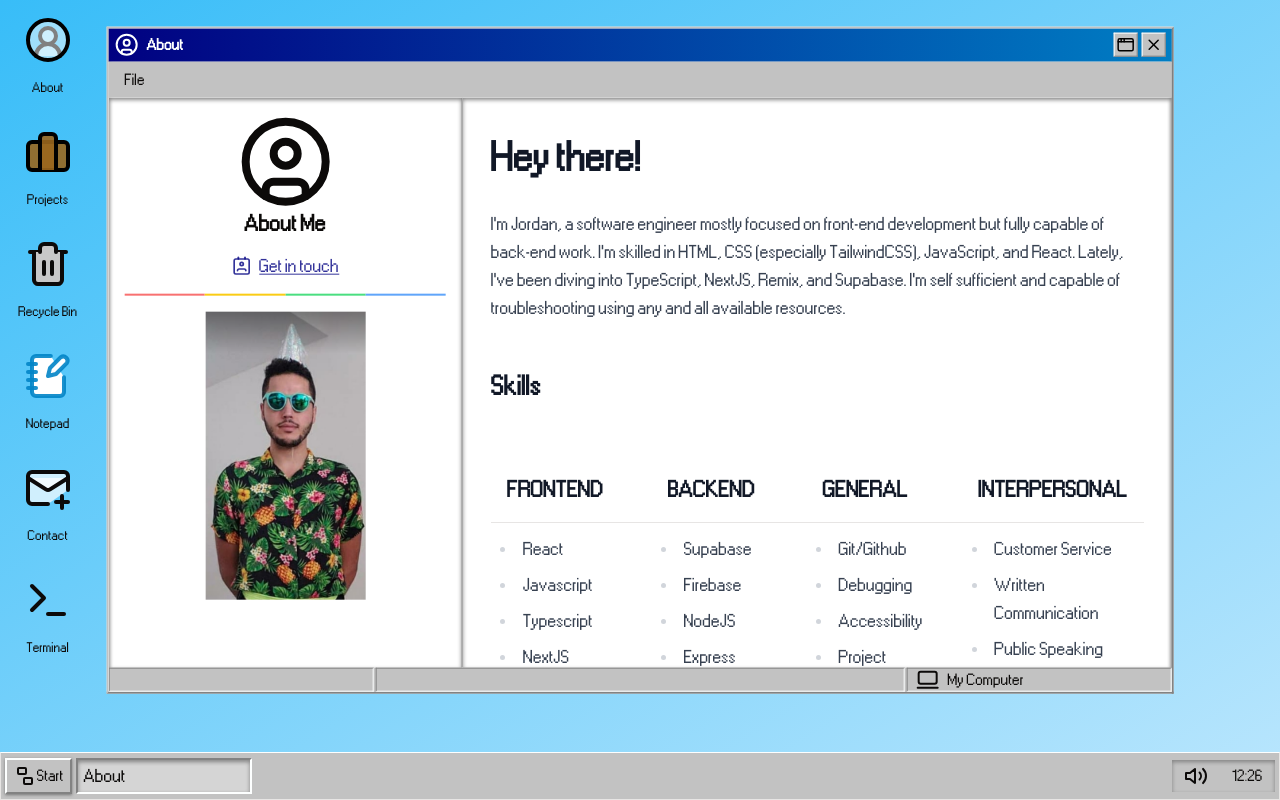
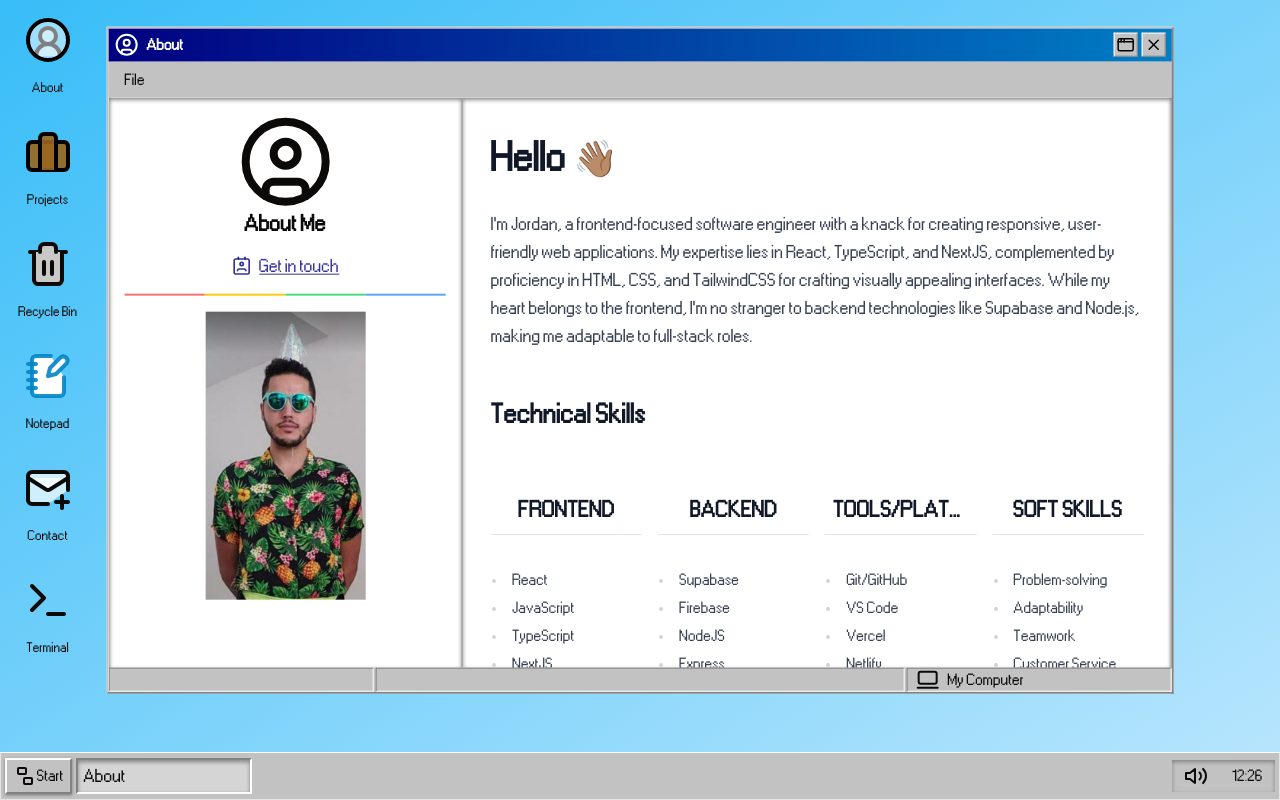
Before and after one commit to jccdev45/portfolio, a Next.js app: page /about in a window 1280 px wide. Built offline with nearby package versions, Linux system fonts and the light colour scheme.

Commit message:
refactor: :recycle: Update About me
- Update skills - Rewrite about me text - Update styling for skills display to accomodate 4 sections instead of 3

```diff
--- a/app/about/page.tsx
+++ b/app/about/page.tsx
@@ -13,11 +13,13 @@ const data = [
     category: "FRONTEND",
     skills: [
       "React",
-      "Javascript",
-      "Typescript",
+      "JavaScript",
+      "TypeScript",
       "NextJS",
       "TailwindCSS",
-      "HTML/CSS",
+      "HTML",
+      "CSS",
+      "Remix",
     ],
   },
   {
@@ -25,16 +27,19 @@ const data = [
     skills: ["Supabase", "Firebase", "NodeJS", "Express", "PostgreSQL"],
   },
   {
-    category: "GENERAL",
-    skills: ["Git/Github", "Debugging", "Accessibility", "Project Management"],
+    category: "TOOLS/PLATFORMS",
+    skills: ["Git/GitHub", "VS Code", "Vercel", "Netlify"],
   },
   {
-    category: "INTERPERSONAL",
+    category: "SOFT SKILLS",
     skills: [
+      "Problem-solving",
+      "Adaptability",
+      "Teamwork",
       "Customer Service",
       "Written Communication",
       "Public Speaking",
-      "Stressful Situations",
+      "Stress Management",
     ],
   },
 ]
@@ -81,70 +86,79 @@ export default function AboutPage() {
 
           <section className="mx-auto flex flex-col overflow-scroll px-3 py-10 scrollbar scrollbar-track-rounded-none scrollbar-thumb-rounded-none lg:col-span-2 lg:shadow-inner lg:shadow-windows-dark">
             <div className="prose max-w-full px-4">
-              <h1 className="text-center lg:text-left">Hey there!</h1>
+              <h1 className="text-center lg:text-left">Hello 👋🏽</h1>
               <p className="">
-                I'm Jordan, a software engineer mostly focused on front-end
-                development but fully capable of back-end work. I'm skilled in
-                HTML, CSS (especially TailwindCSS), JavaScript, and React.
-                Lately, I've been diving into TypeScript, NextJS, Remix, and
-                Supabase. I'm self sufficient and capable of troubleshooting
-                using any and all available resources.
+                I'm Jordan, a frontend-focused software engineer with a knack
+                for creating responsive, user-friendly web applications. My
+                expertise lies in React, TypeScript, and NextJS, complemented by
+                proficiency in HTML, CSS, and TailwindCSS for crafting visually
+                appealing interfaces. While my heart belongs to the frontend,
+                I'm no stranger to backend technologies like Supabase and
+                Node.js, making me adaptable to full-stack roles.
               </p>
 
-              <h2 className="">Skills</h2>
-              <div className="flex flex-col break-words sm:table sm:w-full sm:min-w-full sm:table-auto sm:flex-row">
+              <h2 className="">Technical Skills</h2>
+              <div className="grid grid-cols-1 gap-4 sm:grid-cols-2 lg:grid-cols-4">
                 {data.map(({ category, skills }) => (
-                  <div className="sm:table-cell sm:w-1/3" key={category}>
-                    <h3 className="border-b p-4">{category}</h3>
-                    <ul>
+                  <div key={category} className="">
+                    <h3 className="truncate border-b p-2 text-center font-bold">
+                      {category}
+                    </h3>
+                    <ul className="space-y-2 p-4">
                       {skills.map((skill) => (
-                        <li key={skill}>{skill}</li>
+                        <li key={skill} className="text-sm">
+                          {skill}
+                        </li>
                       ))}
                     </ul>
                   </div>
                 ))}
               </div>
 
-              <h2 className="">Experience</h2>
+              <h2 className="">Journey & Experience</h2>
               <p className="">
-                Most recently, I worked as a cook at a high-level restaurant in
-                downtown Manhattan and before that, I was a teaching assistant
-                at a software engineer bootcamp. I've also served in the Army
-                and worked as a residential electrician so I've definitely got a
-                well-rounded background and I'm ready to handle those "
-                <i>can you believe this shit?</i>&nbsp;&nbsp;" moments.
+                My path to software engineering has been anything but
+                conventional. I've worn many hats - from serving in the Army as
+                a Power Generator Equipment Repairer to working as a residential
+                electrician, and even as a line cook in a high-pressure
+                Manhattan restaurant. Additionally, I was a teaching assistant
+                at a software engineering bootcamp, where I honed my skills in
+                explaining complex concepts and troubleshooting code. This
+                diverse background has equipped me with a unique problem-solving
+                perspective and the ability to thrive in fast-paced, challenging
+                environments.
               </p>
 
-              <h2 className="">Interests</h2>
+              <h2 className="">Beyond Code</h2>
               <p className="">
-                Besides my technical chops, I consider myself a laid-back person
-                with diverse interests. People usually find me friendly and
-                easygoing. I've got a strong work ethic and love learning new
-                things. Outside of web dev, I'm an avid PC gamer (League of
-                Legends player for well over a decade so...there's that), pro
-                wrestling fan and occasionally I'll even pick up my guitar and
-                bass and mess around.
+                When I'm not immersed in web development, you can find me gaming
+                (some favorites include League of Legends, Baldur's Gate 3 and
+                Elden Ring), watching pro wrestling or playing guitar/bass. I'm
+                known for my laid-back demeanor, friendly attitude, and having
+                an appetite for learning new technologies and skills.
               </p>
 
-              <h2 className="">Projects & Achievements</h2>
+              <h2 className="">Projects & Creations</h2>
               <p className="">
-                Check out my{" "}
-                <a className="text-windows-blue" href="/portfolio">
-                  portfolio
-                </a>{" "}
-                to see some of the stuff I've built.
+                Curious about my work? Check out my{" "}
+                <Link className="text-windows-blue" href="/projects">
+                  projects
+                </Link>{" "}
+                which include a family recipe book app and this very Windows
+                98-inspired portfolio site.
               </p>
 
-              <h2 className="">Contact Me</h2>
+              <h2 className="">Let's Connect!</h2>
               <p className="">
-                Web development is my passion, and I'm always up for new
-                challenges so I'm confident that I can be a valuable asset to
-                your team. If you're interested in working together, please
-                don't hesitate to{" "}
-                <a className="text-windows-blue" href="/contact">
+                I'm passionate about creating innovative web solutions and
+                always eager to tackle new challenges. If you're looking for a
+                developer who brings both technical skills and creative
+                problem-solving to the table, I'd love to chat. Feel free to{" "}
+                <Link className="text-windows-blue" href="/contact">
                   reach out
-                </a>
-                .
+                </Link>{" "}
+                and let's discuss how we can work together to bring your ideas
+                to life!
               </p>
             </div>
           </section>
```
